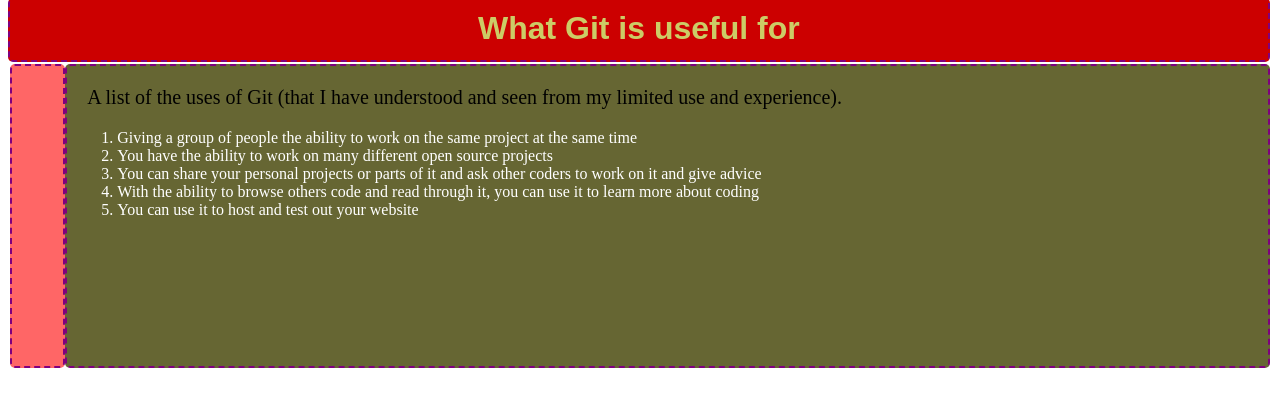
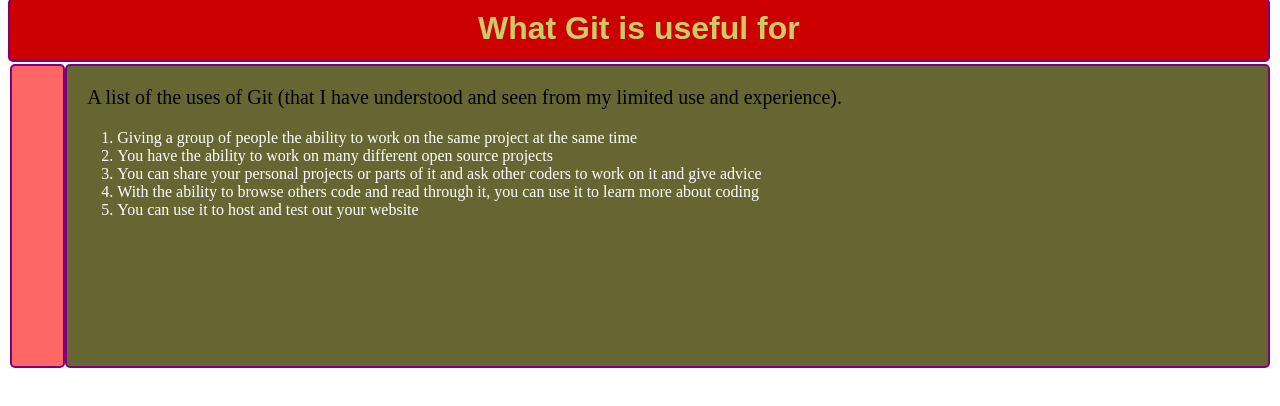
Before and after one commit to lesliepoolman/First-Html, a plain HTML site: page index.html in a window 1280 px wide. Drawn offline with Linux system fonts and the light colour scheme.

Commit message:
Update stylesheet.css

```diff
--- a/stylesheet.css
+++ b/stylesheet.css
@@ -7,7 +7,7 @@
 
 div {
   border-radius: 5px;
-  border: 2px dashed #7f007f;
+  border: 2px solid #7f007f;
 }
 p {
 	color: #000;
```
